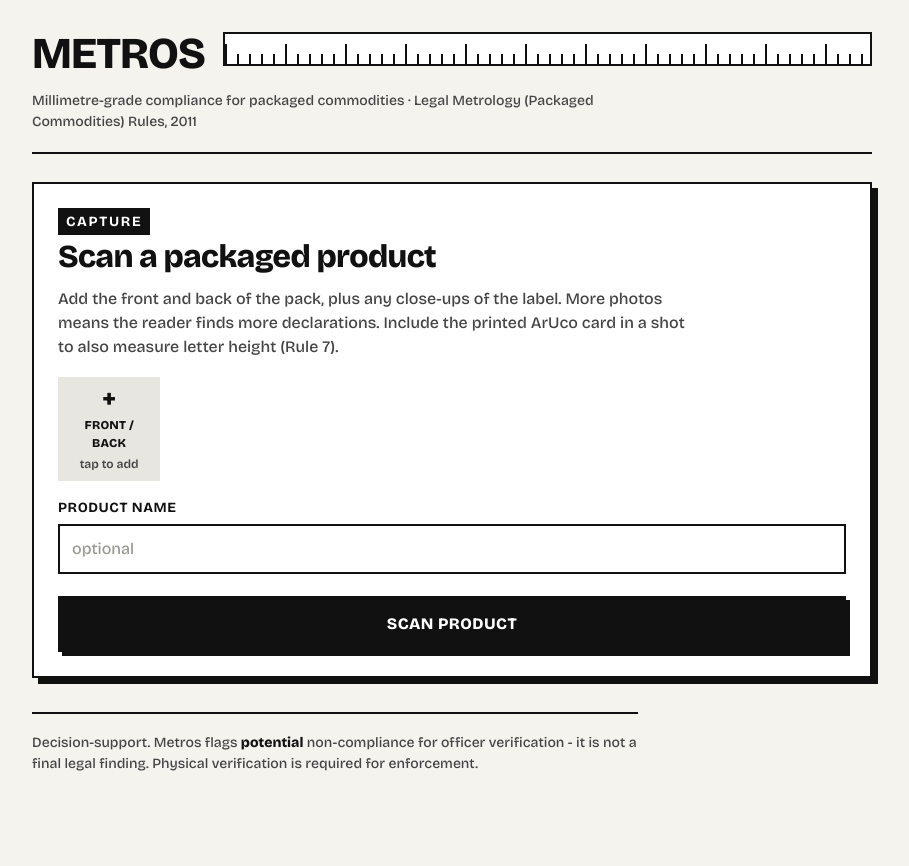
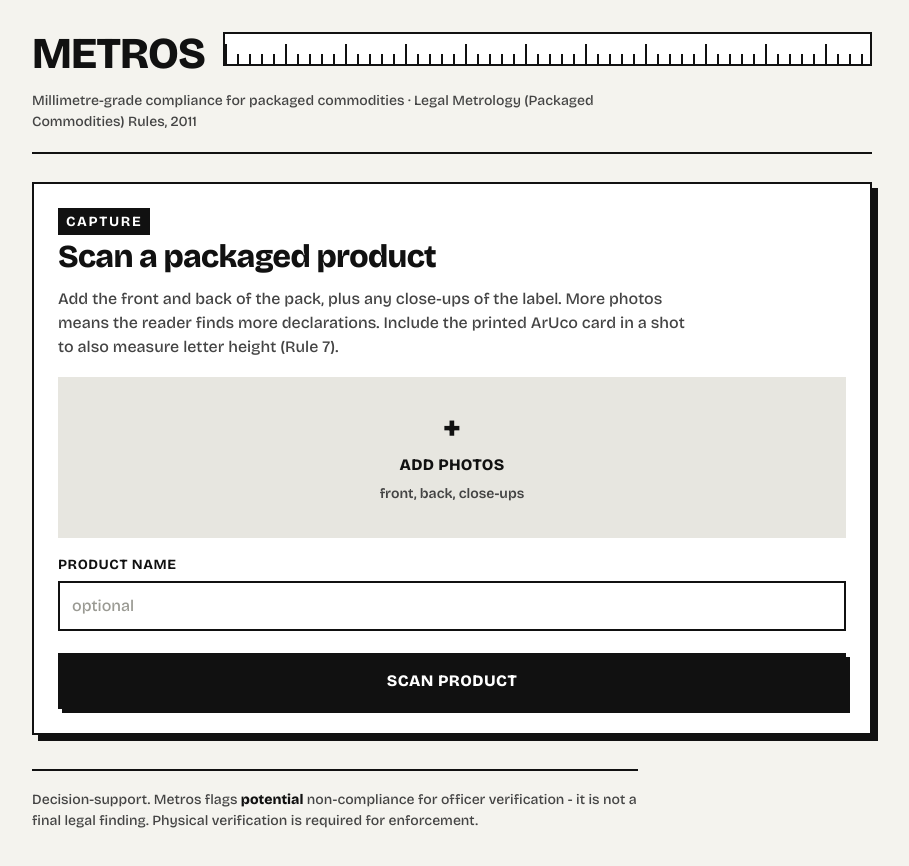
Before and after one commit to mugiwaraluffy56/sih-26, a React (Vite) app in the folder frontend/: page / in a window 1280 px wide. Shown: the top 866 px of the page, without its empty margins (188-1097 px from the left). Built offline with nearby package versions, Linux system fonts and the light colour scheme.

Commit message:
stretch add-photos dropzone full width when empty
Signed-off-by: mugiwaraluffy56 <myakampuneeth@gmail.com>

```diff
--- a/frontend/src/App.jsx
+++ b/frontend/src/App.jsx
@@ -54,7 +54,7 @@ function ScanForm({ onReport }) {
       <input id="pickimgs" type="file" accept="image/*" capture="environment"
         multiple hidden onChange={(e) => { addFiles(e.target.files); e.target.value = ""; }} />
 
-      <div className="slots">
+      <div className={`slots${shots.length ? "" : " slots-empty"}`}>
         {shots.map((s, i) => (
           <figure className="slot-fill" key={s.url}>
             <img src={s.url} alt={`Photo ${i + 1}`} />
@@ -64,8 +64,8 @@ function ScanForm({ onReport }) {
         ))}
         <label htmlFor="pickimgs" className="slot-empty">
           <span className="slot-plus">+</span>
-          <span className="slot-label">{shots.length ? "Add photo" : "Front / back"}</span>
-          <span className="slot-hint">{shots.length ? `${shots.length} added` : "tap to add"}</span>
+          <span className="slot-label">{shots.length ? "Add photo" : "Add photos"}</span>
+          <span className="slot-hint">{shots.length ? `${shots.length} added` : "front, back, close-ups"}</span>
         </label>
       </div>
 
--- a/frontend/src/styles.css
+++ b/frontend/src/styles.css
@@ -153,6 +153,13 @@ button { font: inherit; }
   border: var(--bd) dashed var(--line-strong); background: var(--g1); color: var(--ink);
 }
 .slot-empty:hover { border-color: var(--ink); }
+
+/* Before any photo: the + tile stretches full-width as a dropzone */
+.slots-empty { grid-template-columns: 1fr; }
+.slots-empty .slot-empty { aspect-ratio: auto; padding: 34px 16px; gap: 6px; }
+.slots-empty .slot-plus { font-size: 2.25rem; }
+.slots-empty .slot-label { font-size: var(--t-body); }
+.slots-empty .slot-hint { font-size: var(--t-label); }
 .slot-plus { font-size: 1.75rem; font-weight: 800; line-height: 1; }
 .slot-label { font-weight: 800; text-transform: uppercase; font-size: var(--t-micro); letter-spacing: 0.02em; }
 .slot-hint { font-size: var(--t-micro); color: var(--sub); font-weight: 600; }
```
